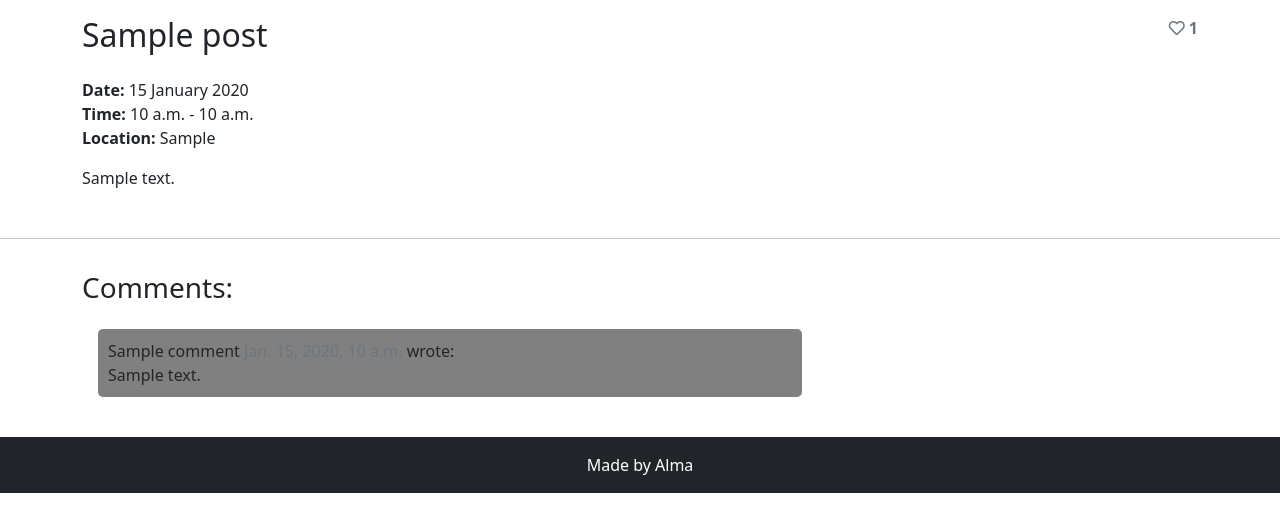
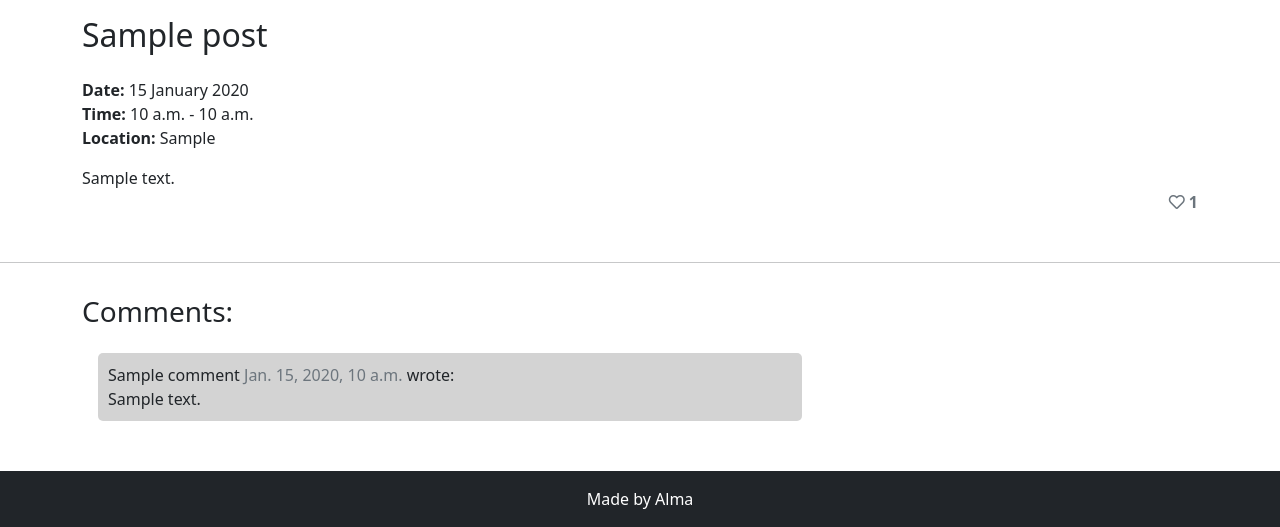
Before and after one commit to AlmaBroman/flea-finder-stockholm, a Django app: a page that uses templates/post_detail.html in a window 1280 px wide. Shown: the part 602-1129 px from the top of the page. Before the commit the page ends 1095 px from the top, so only its background shows below. Run offline with Django 3.2, Linux system fonts and the light colour scheme; tables that the repository leaves empty hold one stand-in row (values such as "Sample post").

Commit message:
Move number of likes in post detail, remove number of comments from post-list cards

```diff
--- a/static/css/style.css
+++ b/static/css/style.css
@@ -15,7 +15,7 @@
 /* Post List */
 
 .pl-card {
-    border: solid #bebebe;
+    border: solid lightgray;
     background-color: white;
     padding: 0;
 }
@@ -69,15 +69,16 @@
     object-fit: cover;
 }
 
-.pd-likes {
-    text-align: right;
-}
-
 .pd-card {
     border: none;
 }
 
+.text-align-right {
+    text-align: right;
+}
+
 .comments {
     border-radius: 5px;
-    background-color: grey;
+    background-color: lightgray;
+    margin-bottom: 10px;
 }
--- a/templates/post_detail.html
+++ b/templates/post_detail.html
@@ -17,15 +17,15 @@
         <div class="col-11">
             <h2 class="post-title">{{ post.title }}</h2>
         </div>
-        <div class="col-1 pd-likes">
-            <!-- The number of likes goes before the closing strong tag -->
-            <p class=""><strong class="text-secondary"><i class="far fa-heart"></i> {{ post.number_of_likes }} </strong></p>
-        </div>
         <div class="col-12 mt-3">
             <p><strong>Date: </strong>{{ post.event_start|date:"j F Y" }}</p>
             <p><strong>Time: </strong>{{ post.event_start|date:"P" }} - {{ post.event_end|date:"P" }}</p>
             <p><strong>Location: </strong>{{ post.adress }}</p>
             <p class="mt-3">{{ post.description | safe }}</p>
+            <div class="text-align-right">
+                <p class=""><strong class="text-secondary"><i class="far fa-heart"></i> {{ post.number_of_likes }}
+                    </strong></p>
+            </div>
         </div>
     </div>
 </div>
```
Also changed, not shown: templates/index.html (+1 -6 lines).
